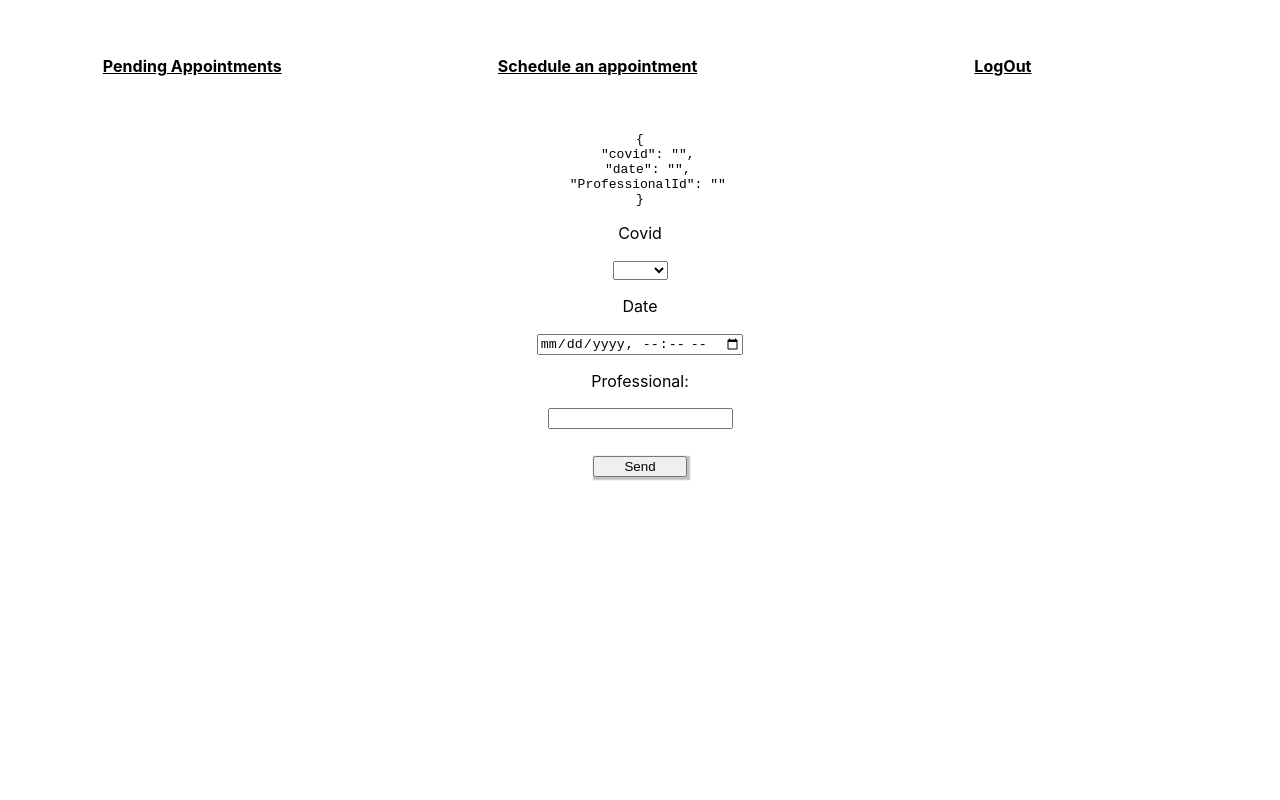
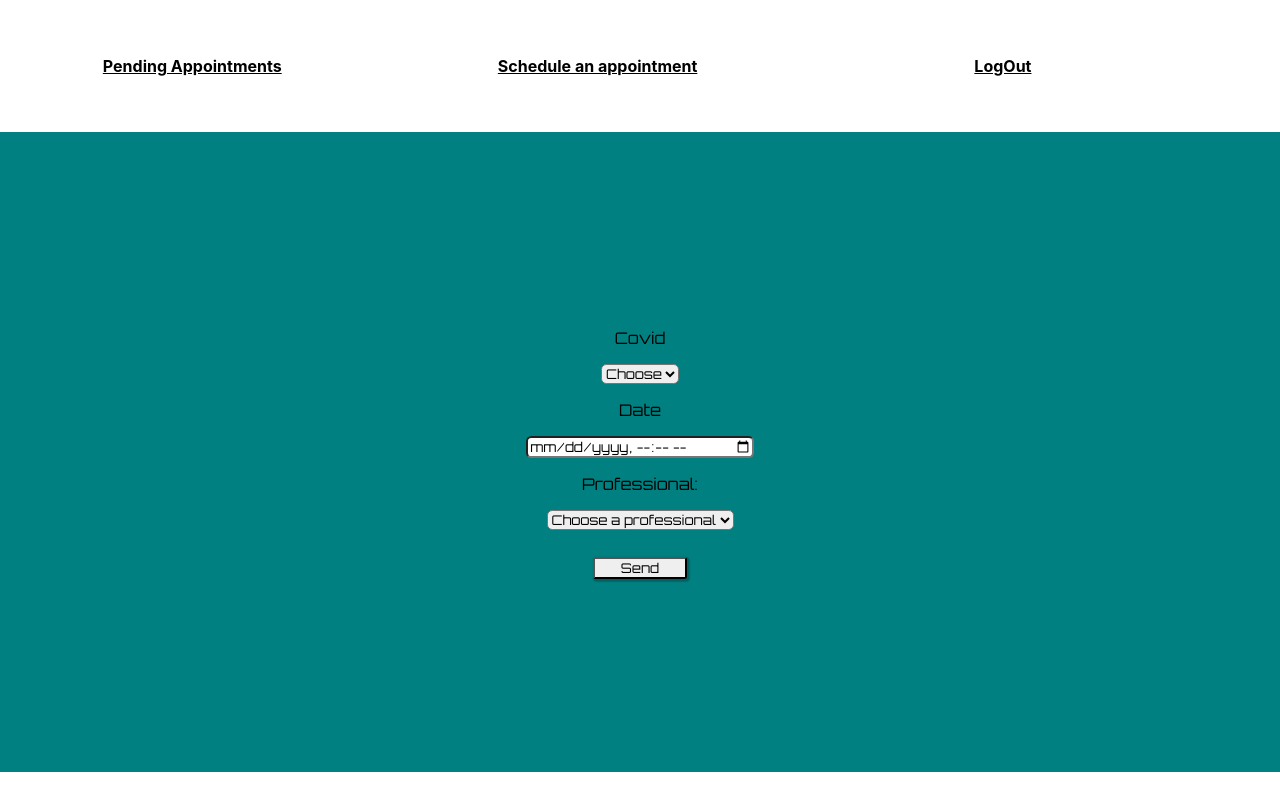
Before and after one commit to DanielC1492/saca-muelas-front, a React (Create React App) app in the folder app/: page /schedule in a window 1280 px wide. Built offline with nearby package versions, Linux system fonts and the light colour scheme.

Commit message:
I have modified the style of the scheduling CSS

```diff
--- a/app/src/containers/Login/Login.jsx
+++ b/app/src/containers/Login/Login.jsx
@@ -32,7 +32,7 @@ const Login = (props) =>{
             password: user.password
         };
 
-        await axios.post('http://localhost:3000/clients/login', body)
+        const pepe = await axios.post('http://localhost:3000/clients/login', body)
         .then(res => {
             localStorage.setItem("token", JSON.stringify(res.data.jwt))
             localStorage.setItem("client", JSON.stringify(res.data))
--- a/app/src/containers/Schedule/Schedule.css
+++ b/app/src/containers/Schedule/Schedule.css
@@ -0,0 +1,31 @@
+.formCard {
+    display: flex;
+    justify-content: center;
+    align-items: center;
+    height: 40em;
+    width: 100%;
+    background-color: teal;
+    flex-direction: column;
+    font-family: 'Orbitron', sans-serif;
+
+}
+
+.loginBtn {
+    border-radius: 0.2em;
+    font-family: 'Orbitron', sans-serif;
+
+}
+
+.select {
+    border-radius: 0.4em;
+
+    font-family: 'Orbitron', sans-serif;
+
+}
+
+.calendar {
+    border-radius: 0.4em;
+
+    font-family: 'Orbitron', sans-serif;
+
+}
--- a/app/src/containers/Schedule/Schedule.jsx
+++ b/app/src/containers/Schedule/Schedule.jsx
@@ -3,6 +3,8 @@ import './Schedule.css';
 import axios from 'axios';
 import { useHistory } from 'react-router-dom';
 import { NavbarProfile } from '../../components/Navbar/Navbar';
+import { connect } from 'react-redux';
+
 
 const Schedule = (props) => {
     const URL = 'http://localhost:3000/appointment/'
@@ -57,23 +59,35 @@ const Schedule = (props) => {
         <div className="viewSchedule">
             <NavbarProfile/>
 
-            <pre>{JSON.stringify(schedule, null,2)}</pre>
+            {/* <pre>{JSON.stringify(schedule, null,2)}</pre> */}
 
             <div className="formCard">
                 <p>Covid</p>
-                <select name="covid" onChange={stateHandler}>
-                    <option value="-----"></option>
+                <select className="select" name="covid" defaultValue={'DEFAULT'} onChange={stateHandler}>
+                    <option value="DEFAULT" disabled>Choose</option>
                     <option value="true">True</option>
                     <option value="false">False</option>
                 </select>
                 <p>Date</p>
-                <input type="datetime-local" name="date" onChange={stateHandler}/>
+                <input className="calendar" type="datetime-local" name="date" onChange={stateHandler}/>
                 <p>Professional:</p>
-                <input type="text" maxLength="30" placeholder="" name="ProfessionalId" onChange={stateHandler} onKeyDown={handleOnKeyDown}/>
+                <select className="select" name="ProfessionalId" defaultValue={'DEFAULT'} onChange={stateHandler}>
+                    <option value="DEFAULT" disabled>Choose a professional</option>
+                    <option value="1">Maria Magdalena</option>
+                    <option value="2">Martin Luther</option>
+                    <option value="3">Gozi Muelas</option>
+                </select>
+
+                {/* <input type="text" maxLength="30" placeholder="" name="ProfessionalId" onChange={stateHandler} onKeyDown={handleOnKeyDown}/> */}
+                <button className='loginBtn' onClick={()=> sendData()}>Send</button>
             </div>
-            <button className='loginBtn' onClick={()=> sendData()}>Send</button>
         </div>
     )
 };
 
-export default Schedule;
+const mapStateToProps = state => {
+    return {client: state.client}
+}
+
+
+export default connect(mapStateToProps)(Schedule);
```
